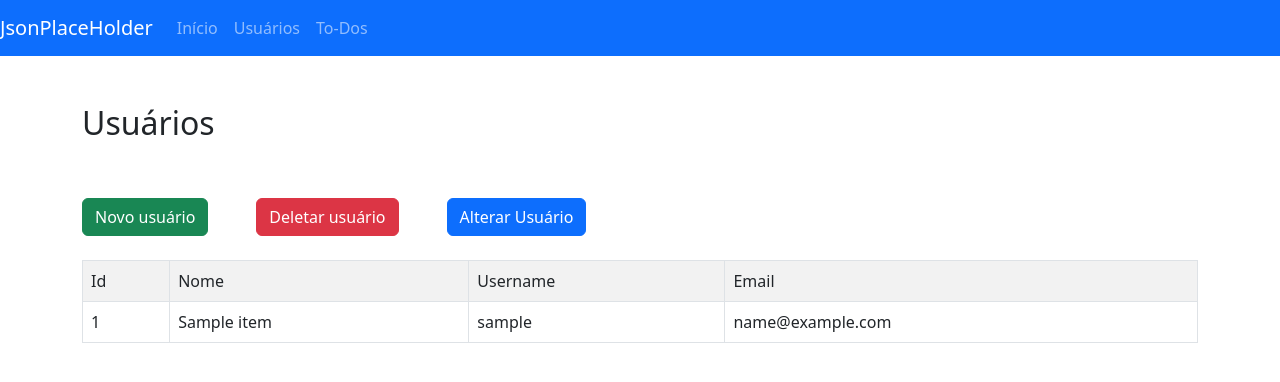
After one commit to Lucas-Daniel07/API, a Flask app: page /users in a window 1280 px wide. The commit adds this page. Shown: the top 382 px of the page. Run offline with Flask 2, Linux system fonts and the light colour scheme; a database or web service that is not in the repository returns one stand-in record (values such as "Sample title"); data that the repository does not hold is empty.

Commit message:
cliente flask

```diff
--- /dev/null
+++ b/main.py
@@ -0,0 +1,91 @@
+from flask import Flask, render_template, request
+import requests
+
+api_url = "https://jsonplaceholder.typicode.com/"
+app = Flask(__name__)
+
+@app.route("/")
+def index():
+    template = "index.html"
+    return render_template(template)
+
+@app.route("/users", methods = ['GET', 'DELETE', 'POST', 'PUT'])
+def users():
+    template = "users.html"
+    users = requests.get(api_url + "users").json()
+
+    if request.method == 'DELETE':
+        id_user_delete = request.form.get('id_user_delete')
+        url_delete = api_url + "users/" + id_user_delete
+
+        requests.delete(url_delete)
+        users = requests.get(api_url + "users").json()
+
+        return render_template(template, users=users)
+
+    elif request.method == 'POST':
+        name = request.form.get('name')
+        username = request.form.get('username')
+        email = request.form.get('email')
+
+        requests.post(api_url + "users", data={"name": name, "username": username, "email": email})
+        users = requests.get(api_url + "users").json()
+
+        return render_template(template, users=users)
+
+    elif request.method == 'PUT':
+        name = request.form.get('name')
+        username = request.form.get('username')
+        email = request.form.get('email')
+        id_user_change = request.form.get('id_user_change')
+        user_change = api_url + "users/" + id_user_change
+
+        requests.put(user_change, data={"name": name, "username": username, "email": email})
+        users = requests.get(api_url + "users").json()
+
+        return render_template(template, users=users)
+
+    return render_template(template, users=users)
+
+@app.route("/todos", methods = ['GET', 'DELETE','POST', 'PUT'])
+def todos():
+    template = "todos.html"
+    todos = requests.get(api_url + "todos").json()
+
+    if request.method == 'DELETE':
+        id_todo_delete = request.form.get('id_todo_delete')
+        url_delete = api_url + "todos/" + id_todo_delete
+        requests.delete(url_delete)
+
+        todos = requests.get(api_url + "todos").json()
+
+        return render_template(template, todos=todos)
+
+    elif request.method == 'POST':
+        title = request.form.get("title")
+        completed = request.form.get("completed")
+        user_id = request.form.get("user_id")
+
+        requests.post(api_url + "todos", data={"title": title, "userId": user_id, "completed": completed})
+        todos = requests.get(api_url + "todos").json()
+
+        return render_template(template, todos=todos)
+
+    elif request.method == 'PUT':
+        title = request.form.get("title")
+        completed = request.form.get("completed")
+        user_id = request.form.get("user_id")
+        id_todo_change = request.form.get('id_todo_change')
+        todo_change = api_url + id_todo_change
+
+        requests.put(todo_change, data={"title": title, "userId": user_id, "completed": completed})
+        todos = requests.get(api_url + "todos").json()
+
+        return render_template(template, todos=todos)
+
+    return render_template(template, todos=todos)
+
+
+if __name__ == "__main__":
+    app.secret_key = "jsonplaceholder"
+    app.run(debug=True)
--- a/templates/base.html
+++ b/templates/base.html
@@ -1,15 +1,41 @@
 <!doctype html>
-<html>
-  <head>
-    <meta charset="utf-8">
-    <title>{% block title %} {% endblock %}</title>
-  </head>
-  <body>
-    <h1><a href="{{ url_for('index')}}">Meu Belo Site</a></h1>
+<html lang="pt-br">
 
-    <div class="container">
-        {% block content %} {% endblock %}
+<head>
+  <meta charset="utf-8">
+  <meta name="viewport" content="width=device-width, initial-scale=1">
+  {% block head %}
+  {% endblock %}
+  <title>{% block title %} {% endblock %}</title>
+  <link href="https://cdn.jsdelivr.net/npm/bootstrap@5.2.3/dist/css/bootstrap.min.css" rel="stylesheet"
+    integrity="sha384-rbsA2VBKQhggwzxH7pPCaAqO46MgnOM80zW1RWuH61DGLwZJEdK2Kadq2F9CUG65" crossorigin="anonymous">
+</head>
+
+<body>
+  <nav class="navbar navbar-expand-lg navbar-dark bg-primary">
+    <a class="navbar-brand" href="#">JsonPlaceHolder</a>
+    <button class="navbar-toggler" type="button" data-toggle="collapse" data-target="#navbarNav"
+      aria-controls="navbarNav" aria-expanded="false" aria-label="Toggle navigation">
+      <span class="navbar-toggler-icon"></span>
+    </button>
+    <div class="collapse navbar-collapse" id="navbarNav">
+      <ul class="navbar-nav">
+        <li class="nav-item active">
+          <a class="nav-link" href="/">Início</a>
+        </li>
+        <li class="nav-item">
+          <a class="nav-link" href="/users">Usuários</a>
+        </li>
+        <li class="nav-item">
+          <a class="nav-link" href="/todos">To-Dos</a>
+        </li>
+      </ul>
     </div>
+  </nav>
 
-  </body>
+  {% block content %} {% endblock %}
+</body>
+<script src="https://cdn.jsdelivr.net/npm/bootstrap@5.2.3/dist/js/bootstrap.bundle.min.js"
+  integrity="sha384-kenU1KFdBIe4zVF0s0G1M5b4hcpxyD9F7jL+jjXkk+Q2h455rYXK/7HAuoJl+0I4" crossorigin="anonymous"></script>
+
 </html>
--- /dev/null
+++ b/templates/users.html
@@ -0,0 +1,114 @@
+{% extends 'base.html' %}
+{% block title %} JsonPlaceHolder - Usuários {% endblock %}
+
+{% block content %}
+    <div class="container">
+        <div class="row">
+            <div class="col-12 mt-5">
+                <h2>Usuários</h2>
+            </div>
+            <div class="row">
+                <div class="col-12 mt-5">
+                    <div class="d-flex gap-5">
+                        <button type="button" class="btn btn-success" data-toggle="modal" data-target="#creatUser">Novo
+                            usuário</button>
+                        <button type="button" class="btn btn-danger" data-toggle="modal" data-target="#deleteUser">Deletar
+                            usuário</button>
+                        <button type="button" class="btn btn-primary" data-toggle="modal" data-target="#changeUser">Alterar
+                            Usuário</button>
+                    </div>
+                </div>
+            </div>
+        </div>
+        <div class="row">
+            <div class="col-12 mt-4">
+                <table class="table table-striped table-bordered table-responsive">
+                    <tr>
+                        <td>Id</td>
+                        <td>Nome</td>
+                        <td>Username</td>
+                        <td>Email</td>
+                    </tr>
+                    {% for user in users %}
+                    <tr>
+                        <td>{{ user.id }}</td>
+                        <td>{{ user.name }}</td>
+                        <td>{{ user.username }} </td>
+                        <td>{{ user.email }}</td>
+                    </tr>
+                    {% endfor %}
+                </table>
+            </div>
+        </div>
+    </div>
+
+    <div class="modal fade" id="deleteUser" tabindex="-1" aria-labelledby="deleteUserLabel" aria-hidden="true">
+        <div class="modal-dialog">
+            <div class="modal-content">
+                <div class="modal-header">
+                    <h5 class="modal-title" id="deleteUserLabel">Deletar Usuário</h5>
+                    <button type="button" class="btn-close" data-bs-dismiss="modal" aria-label="Close"></button>
+                </div>
+                <div class="modal-body">
+                    <form action="" method="DELETE">
+                        <div class="mb-3">
+                            <label for="id_user_delete" class="form-label">ID do usuário</label>
+                            <input type="text" class="form-control" id="id_user_delete" name="id_user_delete">
+                        </div>
+                        <button type="submit" class="btn btn-danger">Deletar</button>
+                    </form>
+                </div>
+            </div>
+        </div>
+    </div>
+
+    <div class="modal fade" id="creatUser" tabindex="-1" aria-labelledby="creatUserLabel" aria-hidden="true">
+        <div class="modal-dialog">
+            <div class="modal-content">
+                <div class="modal-header">
+                    <h5 class="modal-title" id="creatUserLabel">Criar Usuário</h5>
+                    <button type="button" class="btn-close" data-bs-dismiss="modal" aria-label="Close"></button>
+                </div>
+                <div class="modal-body">
+                    <form action="" method="POST">
+                        <div class="mb-3">
+                            <label for="name" class="form-label">Nome do usuário</label>
+                            <input type="text" class="form-control" id="name" name="name">
+                            <label for="username" class="form-label">Username do usuário</label>
+                            <input type="text" class="form-control" id="username" name="username">
+                            <label for="email" class="form-label">E-mail do usuário</label>
+                            <input type="text" class="form-control" id="email" name="email">
+                        </div>
+                        <button type="submit" class="btn btn-primary">Criar</button>
+                    </form>
+                </div>
+            </div>
+        </div>
+    </div>
+
+    <div class="modal fade" id="changeUser" tabindex="-1" aria-labelledby="changeUserLabel" aria-hidden="true">
+        <div class="modal-dialog">
+            <div class="modal-content">
+                <div class="modal-header">
+                    <h5 class="modal-title" id="changeUserLabel">Atualizar Usuário</h5>
+                    <button type="button" class="btn-close" data-bs-dismiss="modal" aria-label="Close"></button>
+                </div>
+                <div class="modal-body">
+                    <form action="" method="PUT">
+                        <div class="mb-3">
+                            <label for="id_user_change" class="form-label">Id do usuário</label>
+                            <input type="text" class="form-control" id="id_user_change" name="id_user_change">
+                            <label for="name" class="form-label">Nome do usuário</label>
+                            <input type="text" class="form-control" id="name" name="name">
+                            <label for="username" class="form-label">Username do usuário</label>
+                            <input type="text" class="form-control" id="username" name="username">
+                            <label for="email" class="form-label">E-mail do usuário</label>
+                            <input type="text" class="form-control" id="email" name="email">
+                        </div>
+                        <button type="submit" class="btn btn-primary">Atualizar</button>
+                    </form>
+                </div>
+            </div>
+        </div>
+    </div>
+{% endblock %}
```
Also changed, not shown: app.py (deleted, +0 -17 lines), templates/create.html (deleted, +0 -9 lines), templates/index.html (+31 -3 lines), templates/todos.html (added, +118 -0 lines), templates/user.html (deleted, +0 -12 lines), users.py (deleted, +0 -54 lines).
